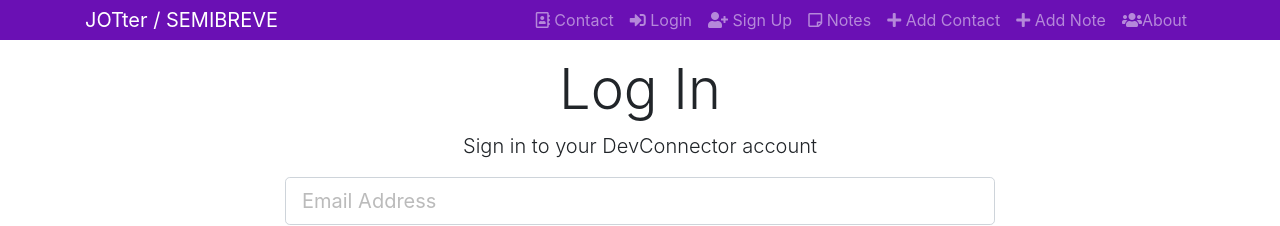
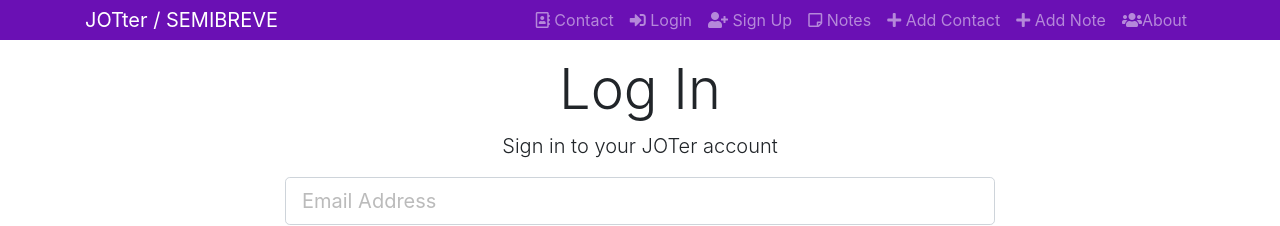
Before and after one commit to shoaibshaikh1516/Notes-React-App, a React (Create React App) app: page /login in a window 1280 px wide. Shown: the top 226 px of the page. Built offline with nearby package versions, Linux system fonts and the light colour scheme.

Commit message:
newuser Object stored in redux ,see (state and diff) after submit button is hit

```diff
--- a/src/actions/authActions.jsx
+++ b/src/actions/authActions.jsx
@@ -1,8 +1,24 @@
 import { TEST_DISPATCH } from './types';
+import axios from 'axios';
 
 export const registerUser = userData => {
+  var extractedObject = {};
+
   return {
     type: TEST_DISPATCH,
     payload: userData,
   };
+  // axios
+  //   .post('http://localhost:8080/api/user/add', newUser)
+  //   .then(res => console.log(res.data))
+  //   .catch(err => {
+  // let s = err.response.data.errors;
+  // s.map(item => {
+  //   extractedObject[item.field] = item.defaultMessage;
+  // });
+
+  // this.setState({ errors: extractedObject });
+  //   });
+
+  // this.props.registerUser(newUser);
 };
--- a/src/components/auth/Login.js
+++ b/src/components/auth/Login.js
@@ -52,9 +52,7 @@ class Login extends Component {
           <div className="row">
             <div className="col-md-8 m-auto">
               <h1 className="display-4 text-center">Log In</h1>
-              <p className="lead text-center">
-                Sign in to your DevConnector account
-              </p>
+              <p className="lead text-center">Sign in to your JOTer account</p>
               <form onSubmit={this.onSubmit}>
                 <div className="form-group">
                   <input
--- a/src/components/auth/Register.js
+++ b/src/components/auth/Register.js
@@ -1,5 +1,5 @@
 import React, { Component } from 'react';
-import axios from 'axios';
+
 import classnames from 'classnames';
 import { connect } from 'react-redux';
 import PropTypes from 'prop-types';
@@ -37,19 +37,6 @@ class Register extends Component {
       password: this.state.password,
       passwordConfirmation: this.state.passwordConfirmation,
     };
-
-    var extractedObject = {};
-    // axios
-    //   .post('http://localhost:8080/api/user/add', newUser)
-    //   .then(res => console.log(res.data))
-    //   .catch(err => {
-    //     let s = err.response.data.errors;
-    //     s.map(item => {
-    //       extractedObject[item.field] = item.defaultMessage;
-    //     });
-
-    //     this.setState({ errors: extractedObject });
-    //   });
 
     this.props.registerUser(newUser);
   }
@@ -164,7 +151,7 @@ class Register extends Component {
   }
 }
 
-Register.PropTypes = {
+Register.propTypes = {
   registerUser: PropTypes.func.isRequired,
   auth: PropTypes.object.isRequired,
 };
```
